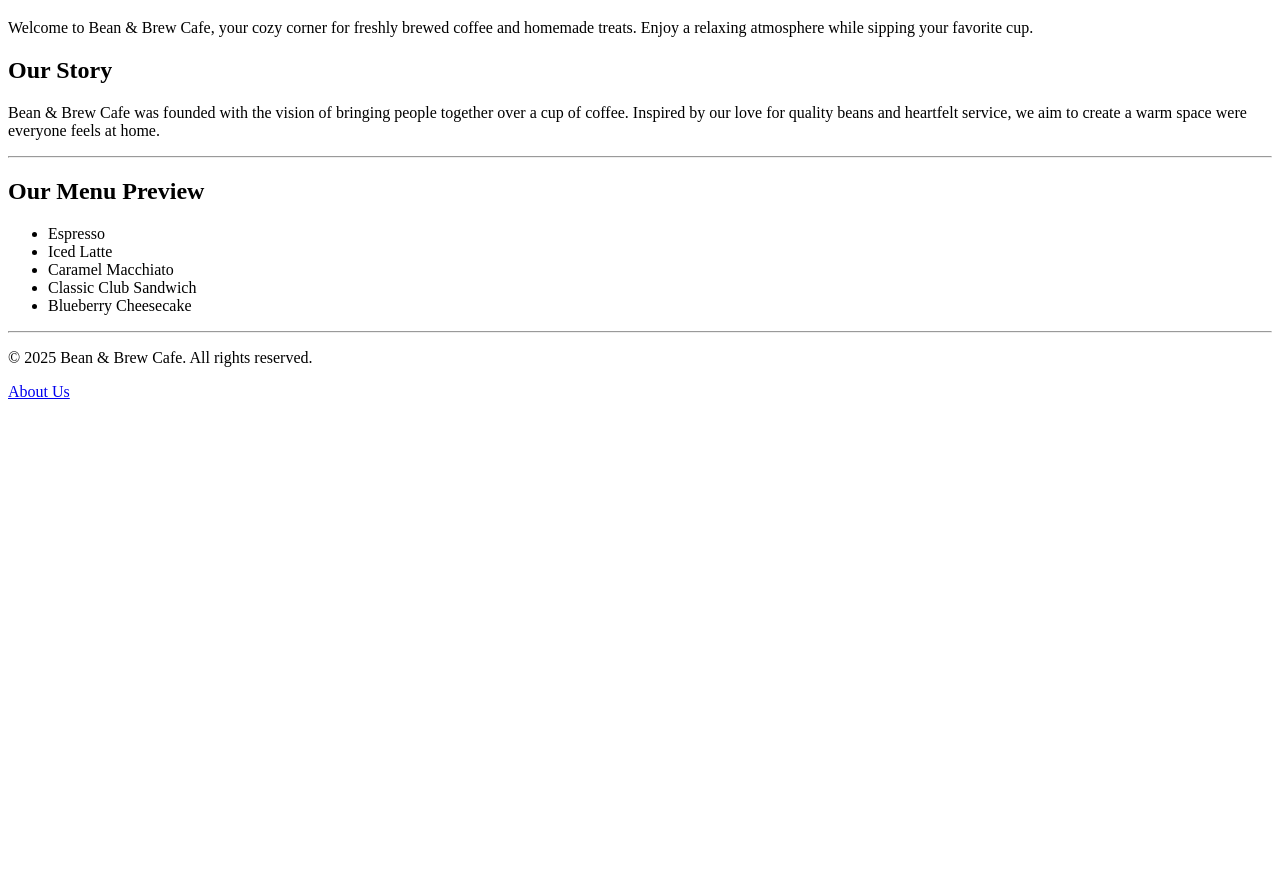
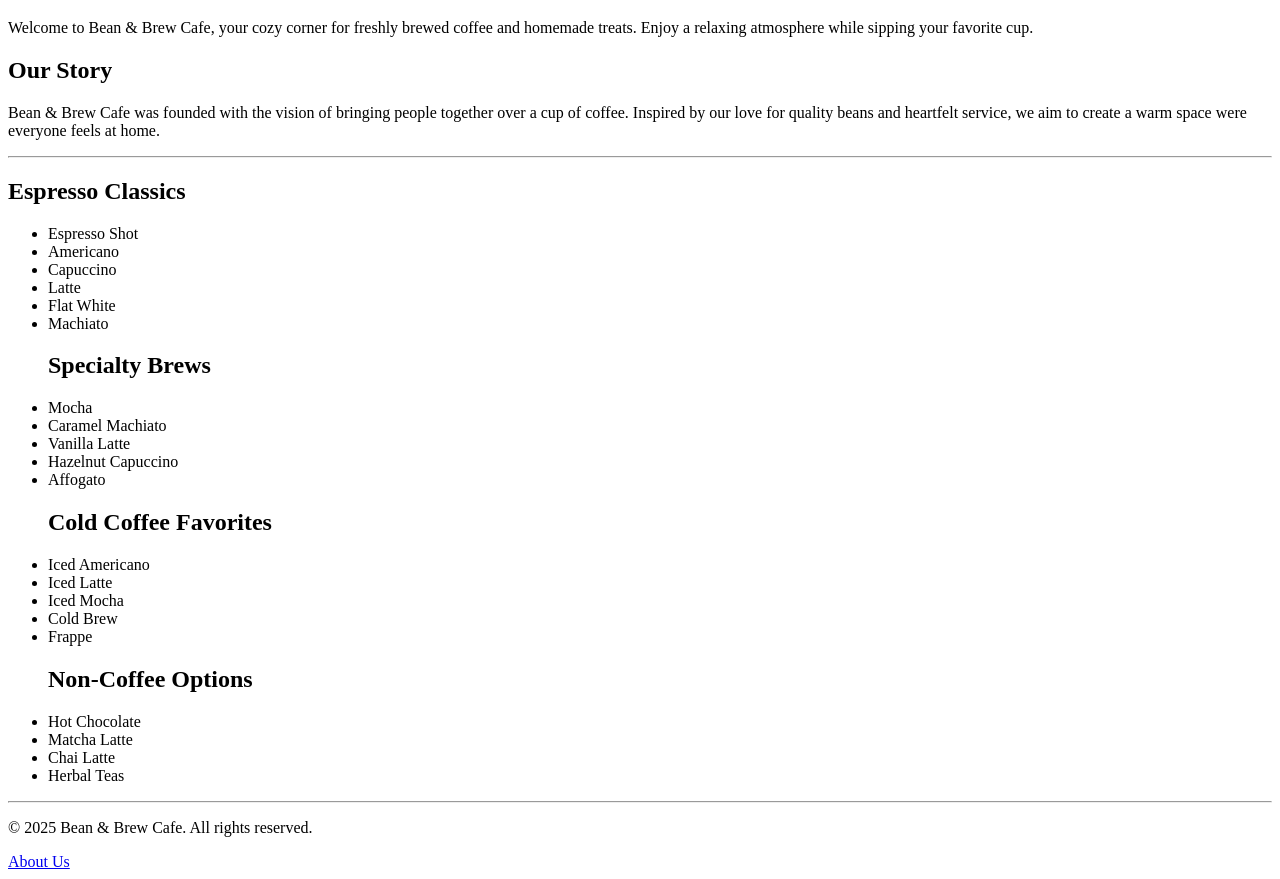
Before and after one commit to micael4-lopez/web-dev-labs, a plain HTML site: page mini-cafe-site/index.html in a window 1280 px wide. Shown: the part 61-940 px from the top of the page. Before the commit the page ends 800 px from the top, so only its background shows below. Drawn offline with Linux system fonts and the light colour scheme.

Commit message:
added coffee options

```diff
--- a/mini-cafe-site/index.html
+++ b/mini-cafe-site/index.html
@@ -9,13 +9,41 @@
             <p> Bean & Brew Cafe was founded with the vision of bringing people together over a cup of coffee. Inspired by our love for quality beans and heartfelt service, we aim to create a warm space were everyone feels at home. </p>
             <hr>
 
-            <h2> Our Menu Preview </h2>
+            <h2> Espresso Classics </h2>
             <ul>
-                <li> Espresso </li>
-                <li> Iced Latte </li>
-                <li> Caramel Macchiato </li>
-                <li> Classic Club Sandwich </li>
-                <li> Blueberry Cheesecake </li>
+
+<li>Espresso Shot</li>
+<li> Americano </li>
+<li> Capuccino </li>
+<li> Latte </li>
+<li> Flat White </li>
+<li> Machiato </li>
+
+
+<h2> Specialty Brews </h2>
+
+<li> Mocha </li>
+<li> Caramel Machiato </li>
+<li> Vanilla Latte </li>
+<li> Hazelnut Capuccino </li>
+<li> Affogato </li>
+
+
+<h2> Cold Coffee Favorites </h2>
+
+<li> Iced Americano </li>
+<li> Iced Latte </li>
+<li> Iced Mocha </li>
+<li> Cold Brew </li>
+<li> Frappe </li>
+
+<h2> Non-Coffee Options </h2>
+
+<li> Hot Chocolate </li>
+<li> Matcha Latte </li>
+<li> Chai Latte </li>
+<li> Herbal Teas </li>
+
             </ul>
             <hr>
 
```
